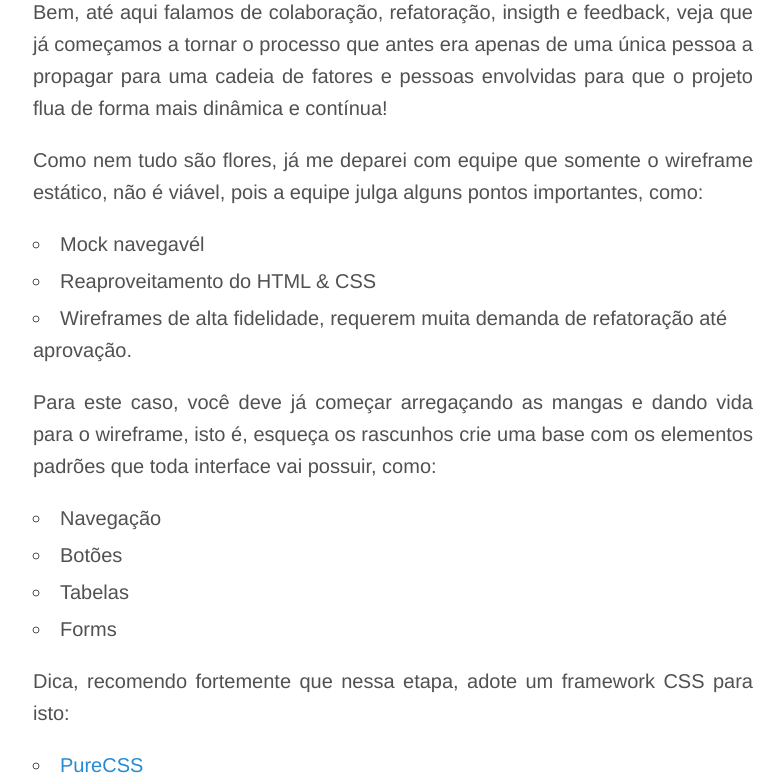
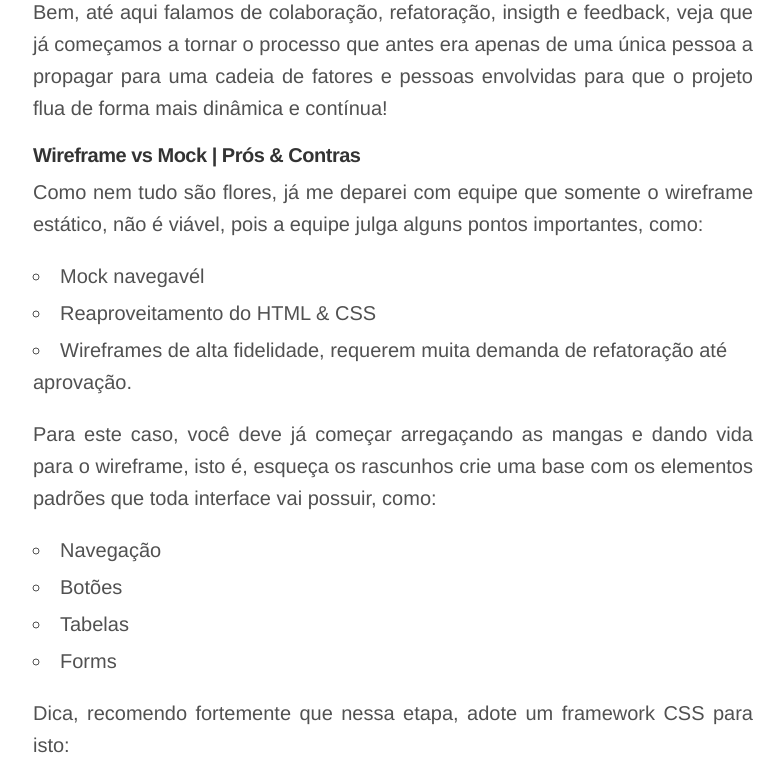
Before and after one commit to cristofersousa/cristofersousa.github.io, a Jekyll site: the page built from _posts/2016-09-13-wireframes-ou-mockup.md, in a window 1280 px wide and 900 px high, scrolled down 2376 px, cut to the strip 116-900 px from the top of the window. Shown: the whole strip, without its empty margins (247-1031 px from the left). Built offline with Jekyll 4.4.1, drawn with Linux system fonts in a browser that asks for light colours; comment, search, counter and statistics services are not loaded.

Commit message:
Update 2016-09-13-wireframes-ou-mockup.md

```diff
--- a/_posts/2016-09-13-wireframes-ou-mockup.md
+++ b/_posts/2016-09-13-wireframes-ou-mockup.md
@@ -15,7 +15,9 @@ Bom até aí nenhuma novidade, certo? Enquanto o cliente enumera os requisitos,
 
 ![Sketch nosso de cada dia!](https://fbcdn-sphotos-e-a.akamaihd.net/hphotos-ak-xlf1/v/t1.0-9/13428421_1198542513503633_4984712604594933393_n.jpg?oh=ce8560e7094eecd5173c5a9e9f47b81d&oe=58774A73&__gda__=1480413160_2725adb6bc0a8c2eddb594580f8340a8)
 
+
 #### Ferramentas para ser mais Ágil
+
 
 Sendo assim, já retorno para a estação de trabalho e começo a passar a limpo aqueles rasbicos que fiz e começo a criar um wireframe de "baixa/média-fidelidade", costumo usar o [Caccoo](http://cacoo.com/) como ferramenta de criação de wireframes, existem inúmeras como:
 
@@ -36,6 +38,8 @@ Com essa gama de recursos que a aplicação me oferece, eu consigo facilmente se
 
 Bem, até aqui falamos de colaboração, refatoração, insigth e feedback, veja que já começamos a tornar o processo que antes era apenas de uma única pessoa a propagar para uma cadeia de fatores e pessoas envolvidas para que o projeto flua de forma mais dinâmica e contínua!
 
+#### Wireframe vs Mock | Prós & Contras
+
 Como nem tudo são flores, já me deparei com equipe que somente o wireframe estático, não é viável, pois a equipe julga alguns pontos importantes, como:
 
 - Mock navegavél
@@ -48,7 +52,6 @@ Para este caso, você deve já começar arregaçando as mangas e dando vida para
  - Botões
  - Tabelas
  - Forms
-
 
 Dica, recomendo fortemente que nessa etapa, adote um framework CSS para isto:
 
```
